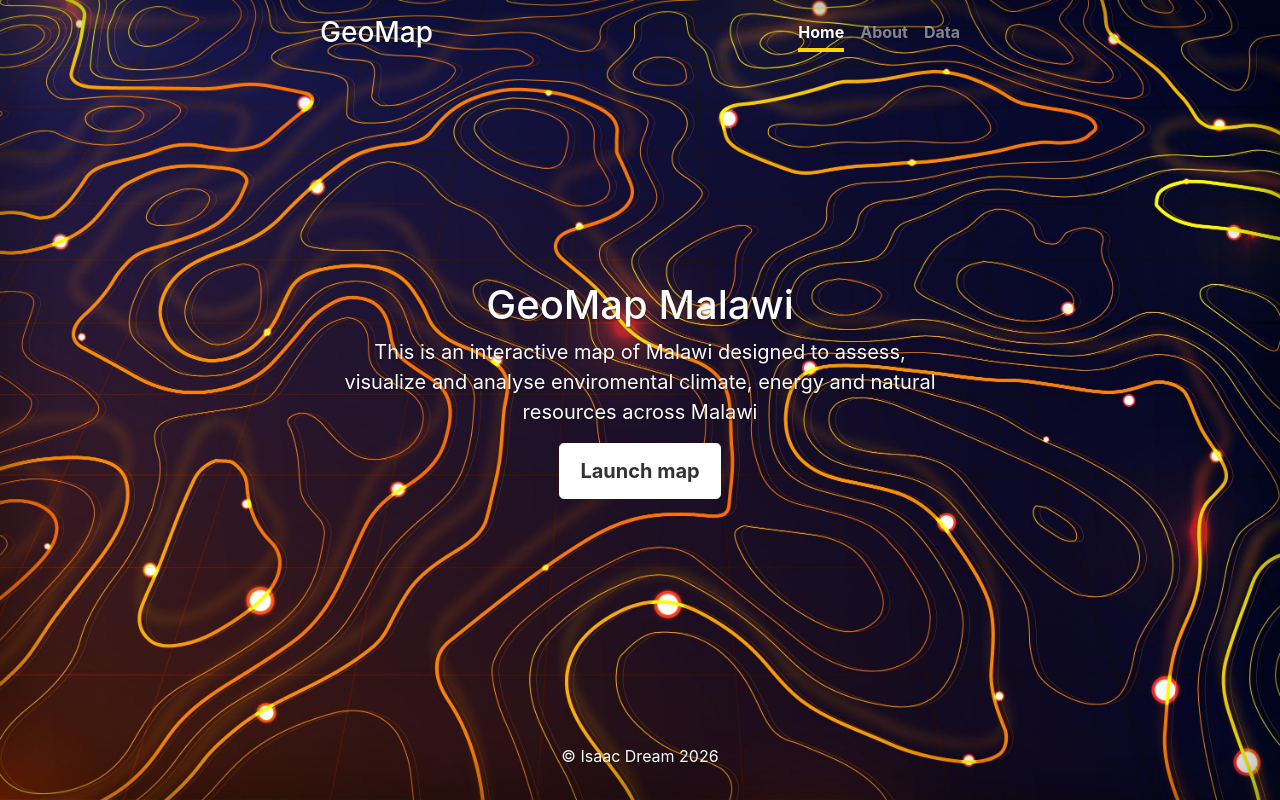
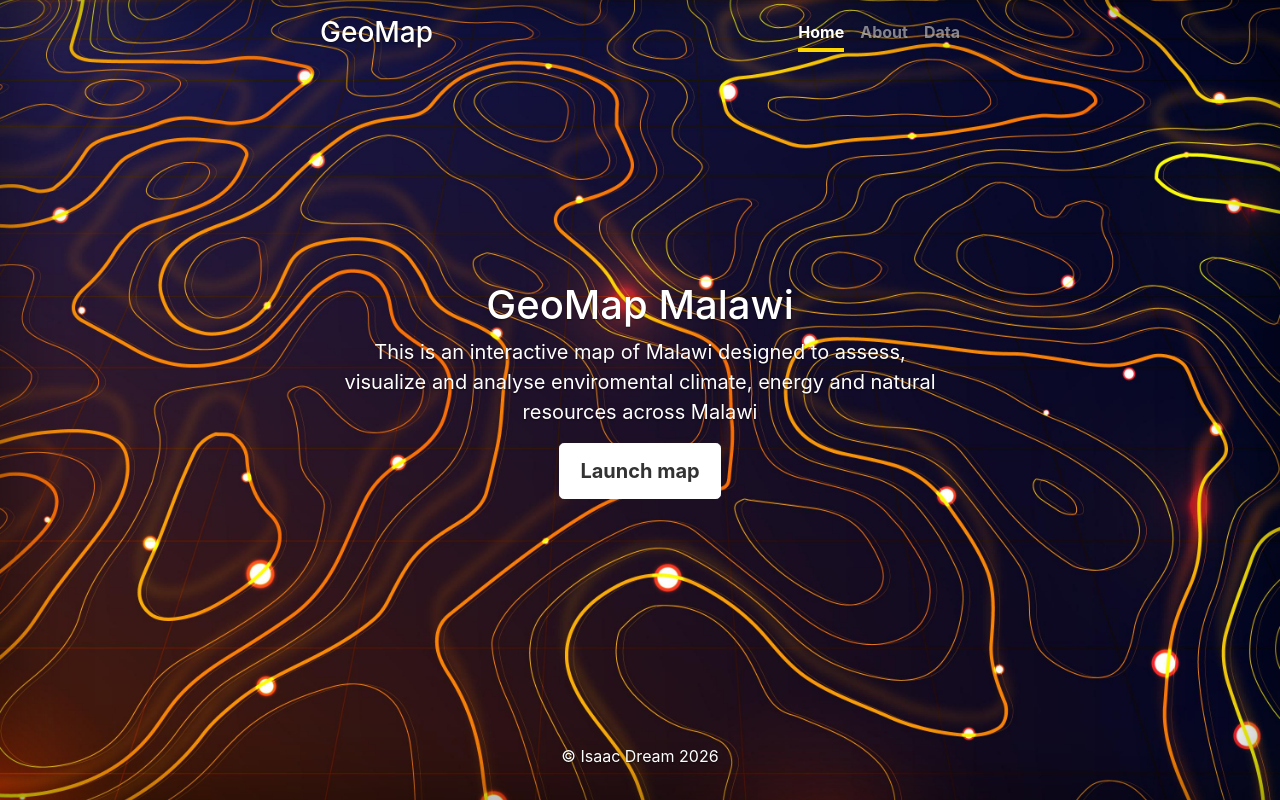
Before and after one commit to IsaacDream44524d/geo-map-malawi, a Flask app: page / in a window 1280 px wide. Run offline with Flask 3, Linux system fonts and the light colour scheme; some libraries are stand-ins or nearby versions.

Commit message:
added img reponsiveness

```diff
--- a/static/css/cover.css
+++ b/static/css/cover.css
@@ -31,6 +31,9 @@ body {
   background-repeat: no-repeat; /* Do not repeat the image */
   background-size: cover; /* Resize the background image to cover the entire container */
   background-color:#333;
+  box-sizing: border-box;
+  background-position: center;
+  min-height: 100vh;
 }
 
 body {
```
